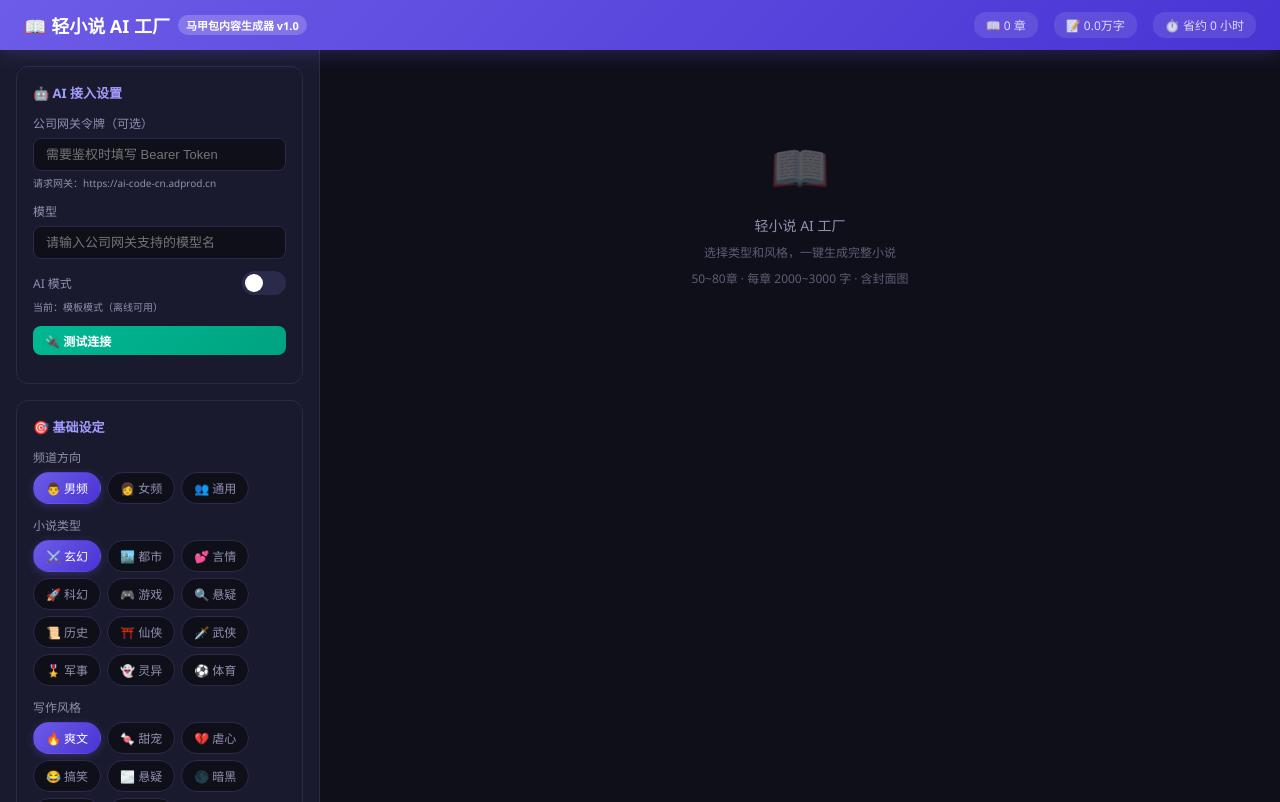
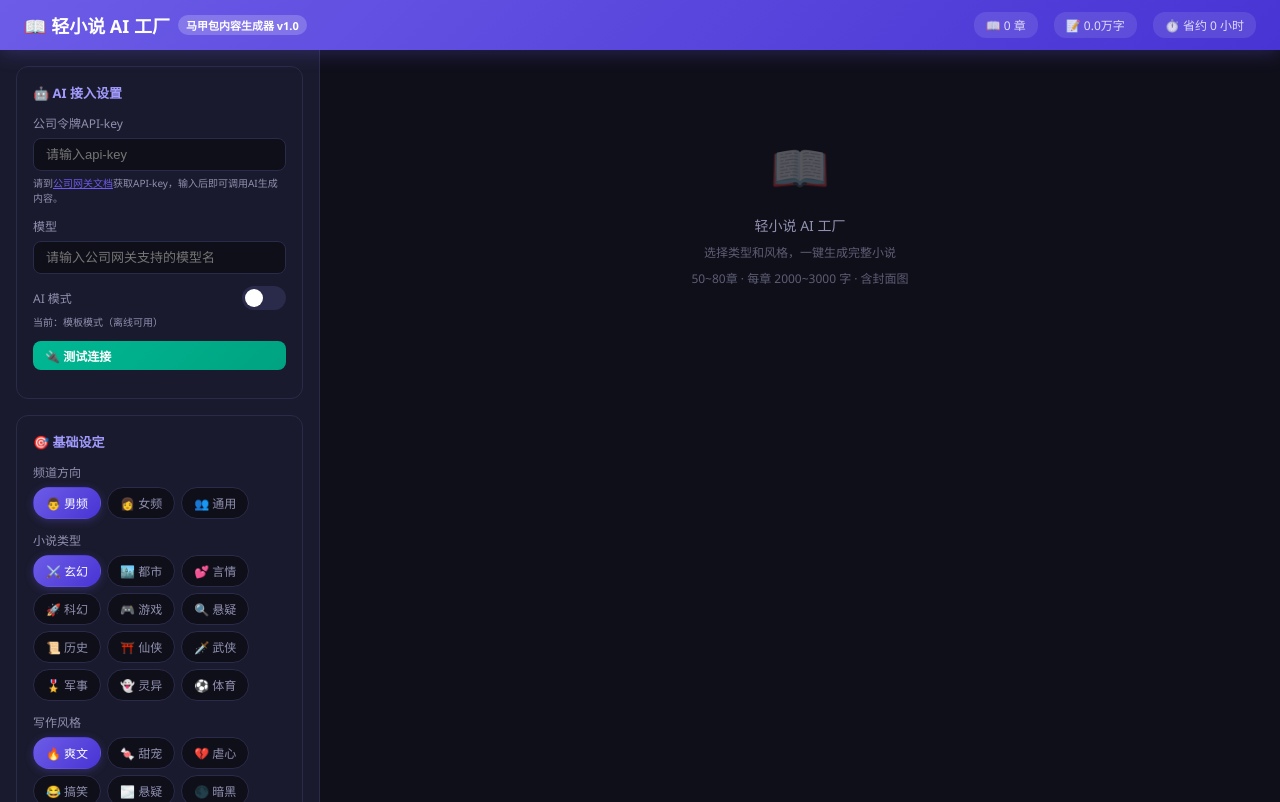
Before and after one commit to HUANGXUEZHI97/ai_tools, a plain HTML site: page novel/novel-generator.html in a window 1280 px wide. Drawn offline with Linux system fonts and the light colour scheme.

Commit message:
更新输入提示

```diff
--- a/novel/novel-generator.html
+++ b/novel/novel-generator.html
@@ -158,10 +158,10 @@ body { font-family: 'Segoe UI', 'PingFang SC', 'Microsoft YaHei', sans-serif; ba
     <div class="card" id="aiSettingsCard">
       <div class="card-title">🤖 AI 接入设置</div>
       <div class="form-group">
-        <div class="form-label">公司网关令牌（可选）</div>
-        <input type="password" class="form-input" id="apiKey" placeholder="需要鉴权时填写 Bearer Token" autocomplete="off">
+        <div class="form-label">公司令牌API-key</div>
+        <input type="password" class="form-input" id="apiKey" placeholder="请输入api-key" autocomplete="off">
         <div style="font-size:10px;color:var(--text2);margin-top:4px">
-          请求网关：https://ai-code-cn.adprod.cn
+          请到<a href="https://ai-code-cn.adprod.cn/console/token" target="_blank" style="color:var(--accent);text-decoration:underline">公司网关文档</a>获取API-key，输入后即可调用AI生成内容。
         </div>
       </div>
       <div class="form-group">
```
